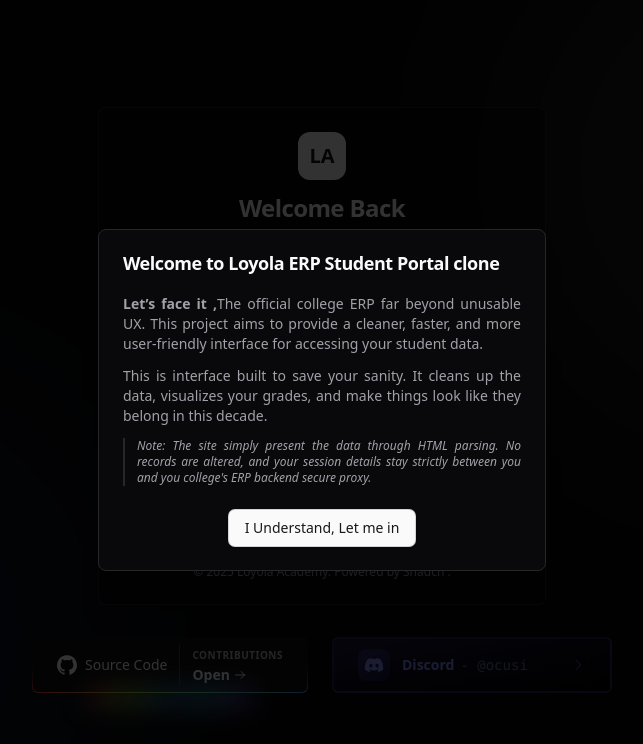
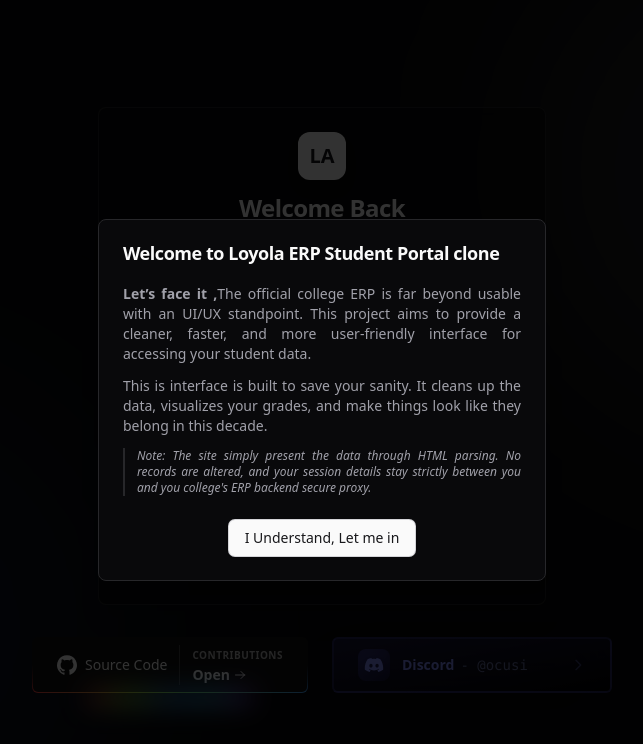
Before and after one commit to revanthlol/erp, a React (Vite) app: page /login in a window 1280 px wide. Shown: the top 744 px of the page, without its empty margins (318-961 px from the left). Built offline with nearby package versions, Linux system fonts and the light colour scheme; no server answers.

Commit message:
Fix grammar and clarity in Login page description
Corrected grammar and clarity in the project description.

```diff
--- a/src/pages/Login.tsx
+++ b/src/pages/Login.tsx
@@ -76,10 +76,10 @@
             <DialogDescription asChild>
               <div className="pt-4 text-justify space-y-3 text-foreground/80 text-sm">
                 <p>
-                  <strong>Let’s face it ,</strong>The official college ERP far beyond unusable UX. This project aims to provide a cleaner, faster, and more user-friendly interface for accessing your student data.
+                  <strong>Let’s face it ,</strong>The official college ERP is far beyond usable with an UI/UX standpoint. This project aims to provide a cleaner, faster, and more user-friendly interface for accessing your student data.
                 </p>
                 <p>
-                  This is interface built to save your sanity. It cleans up the data, visualizes your grades, and make things look like they belong in this decade.
+                  This is interface is built to save your sanity. It cleans up the data, visualizes your grades, and make things look like they belong in this decade.
                 </p>
                 <p className="text-xs text-muted-foreground italic border-l-2 pl-3">
                   Note: The site simply present the data through HTML parsing. No records are altered, and your session details stay strictly between you and you college's ERP backend secure proxy.
```
